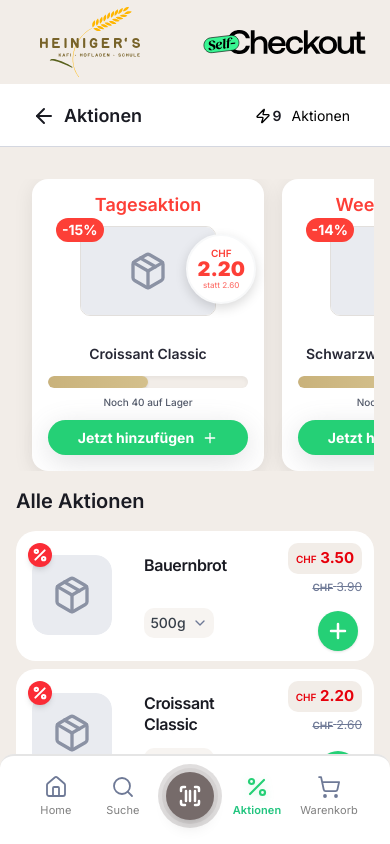
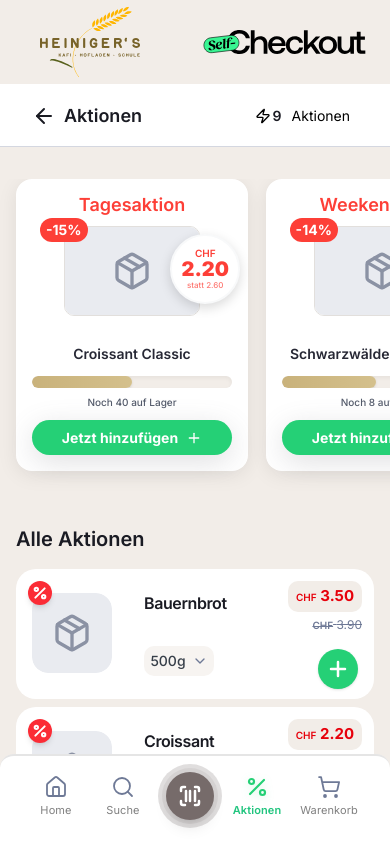
Before and after one commit to vendlyapp/self-checkout, a Next.js app in the folder my-app/: page /user/promotion in a window 390 px wide. Built offline with nearby package versions, Linux system fonts and the light colour scheme.

Commit message:
Update PromotionSlider component to adjust width from full to screen and set a fixed height, enhancing layout consistency and responsiveness.

```diff
--- a/my-app/components/user/PromotionSlider.tsx
+++ b/my-app/components/user/PromotionSlider.tsx
@@ -14,10 +14,10 @@
   const safeItems = useMemo(() => items ?? [], [items]);
 
   return (
-    <div className={clsx("w-full", className)}>
+    <div className={clsx("w-screen", className)}>
       <div
         ref={listRef}
-        className="w-full bg-background-cream overflow-x-auto no-scrollbar snap-x snap-mandatory scroll-smooth"
+        className="w-screen h-[330px] overflow-x-auto no-scrollbar snap-x snap-mandatory scroll-smooth"
       >
         <div className="flex px-4 ">
           {safeItems.map((props, idx) => (
```
